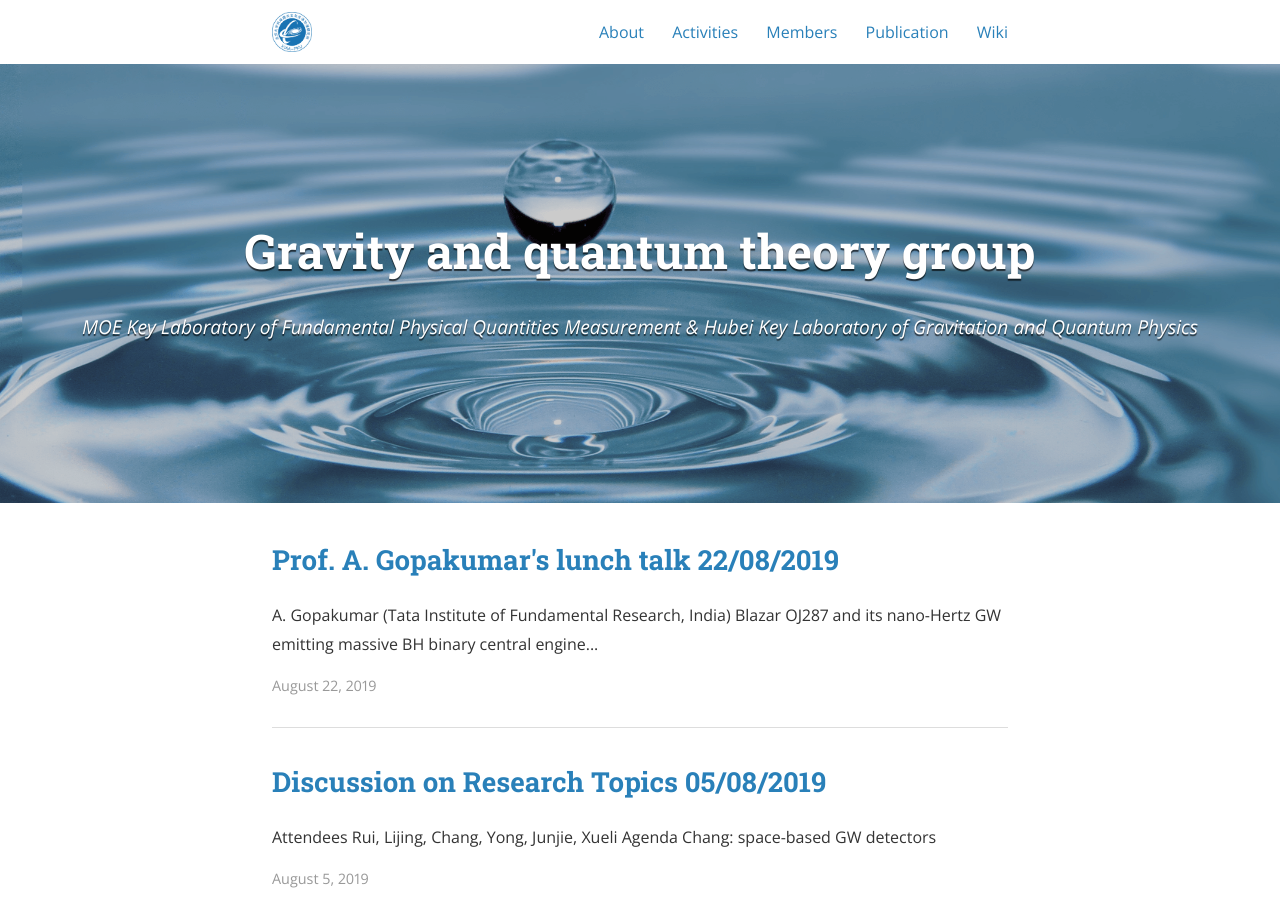
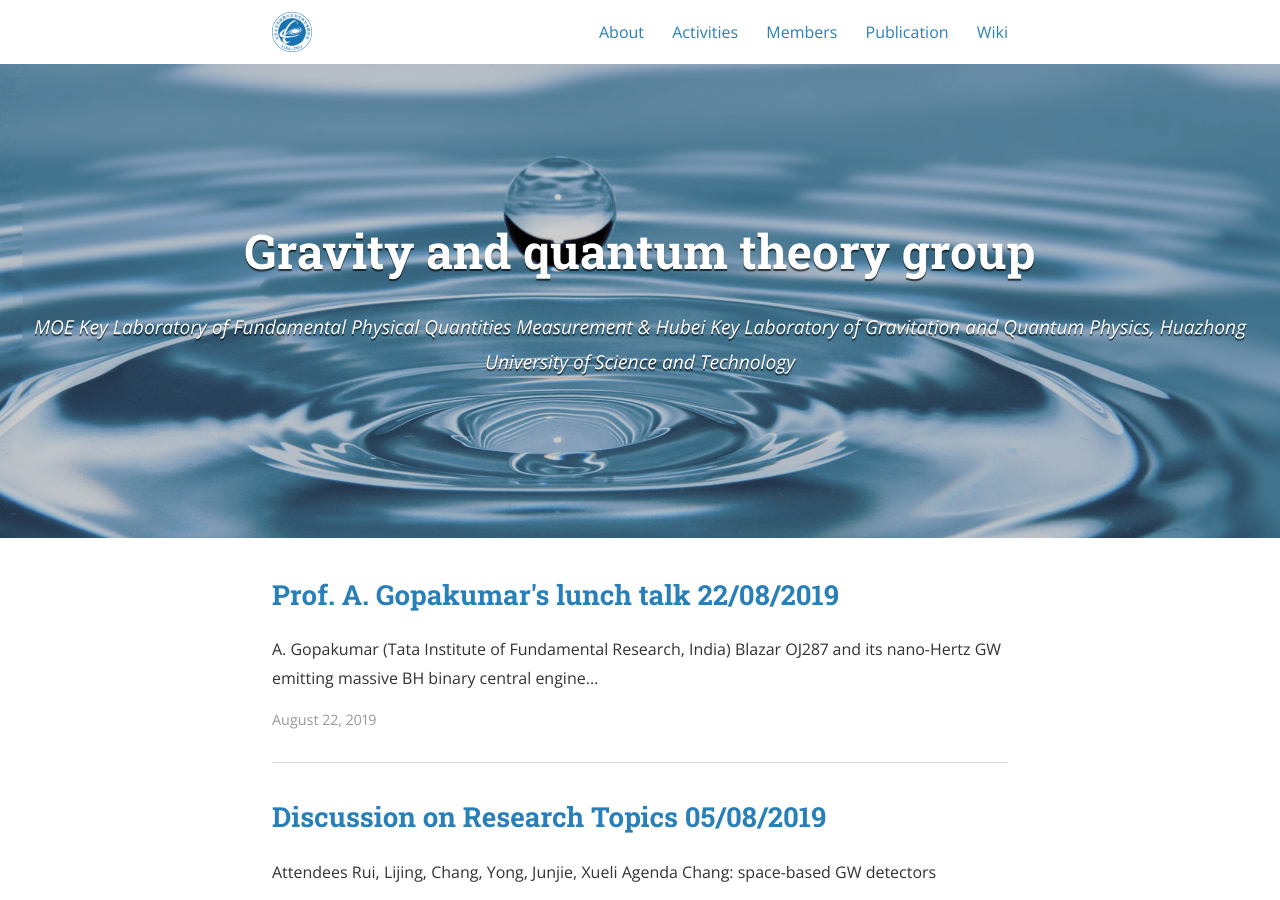
Before and after one commit to gravity-group/gravity-group.github.io, a Jekyll site: the page built from index.html, in a window 1280 px wide and 900 px high. Built offline with Jekyll 4.4.1, drawn with Linux system fonts in a browser that asks for light colours; nearby versions of some CDN libraries; the list of posts is cut into pages by our own code.

Commit message:
update subtitle

```diff
--- a/_config.yml
+++ b/_config.yml
@@ -10,7 +10,7 @@ exclude:
 
 # Site settings
 title: Gravity and quantum theory group
-subtitle: "MOE Key Laboratory of Fundamental Physical Quantities Measurement & Hubei Key Laboratory of Gravitation and Quantum Physics"
+subtitle: "MOE Key Laboratory of Fundamental Physical Quantities Measurement & Hubei Key Laboratory of Gravitation and Quantum Physics, Huazhong University of Science and Technology"
 email: lshao@pku.edu.cn
 name: Lijing Shao
 description: >
```
